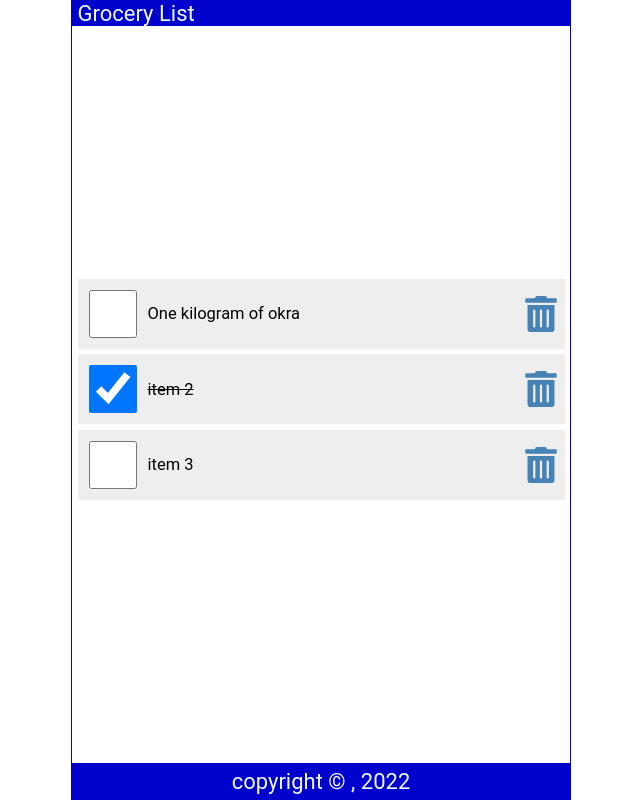
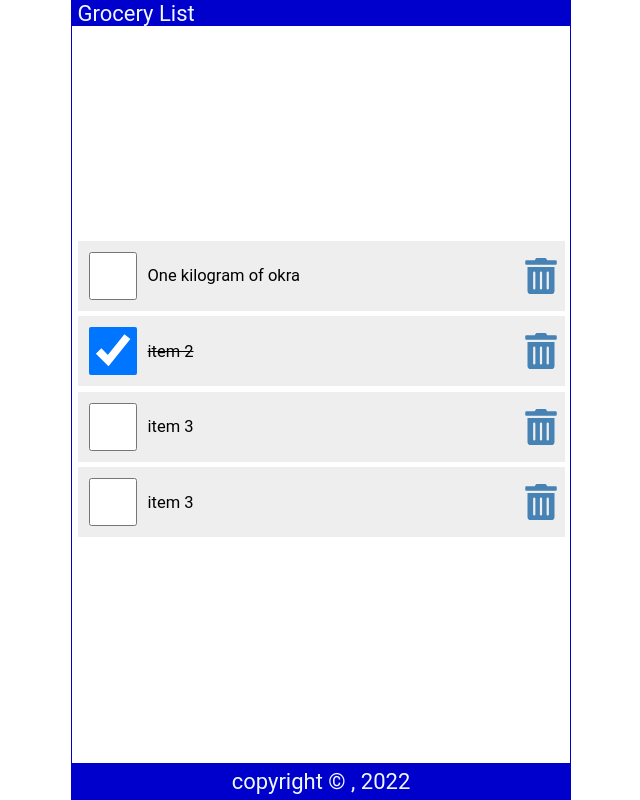
Before and after one commit to Seremba/react-todolist-app, a React (Create React App) app: page / in a window 1280 px wide. Shown: the whole page, without its empty margins (319-959 px from the left). Built offline with nearby package versions, Linux system fonts and the light colour scheme.

Commit message:
add another item manually

```diff
--- a/src/Content.js
+++ b/src/Content.js
@@ -18,6 +18,11 @@ const [items, setItems] = useState([
   },
   {
     id: 3,
+    checked: false,
+    item: "item 3"
+  },
+  {
+    id: 4,
     checked: false,
     item: "item 3"
   }
```
